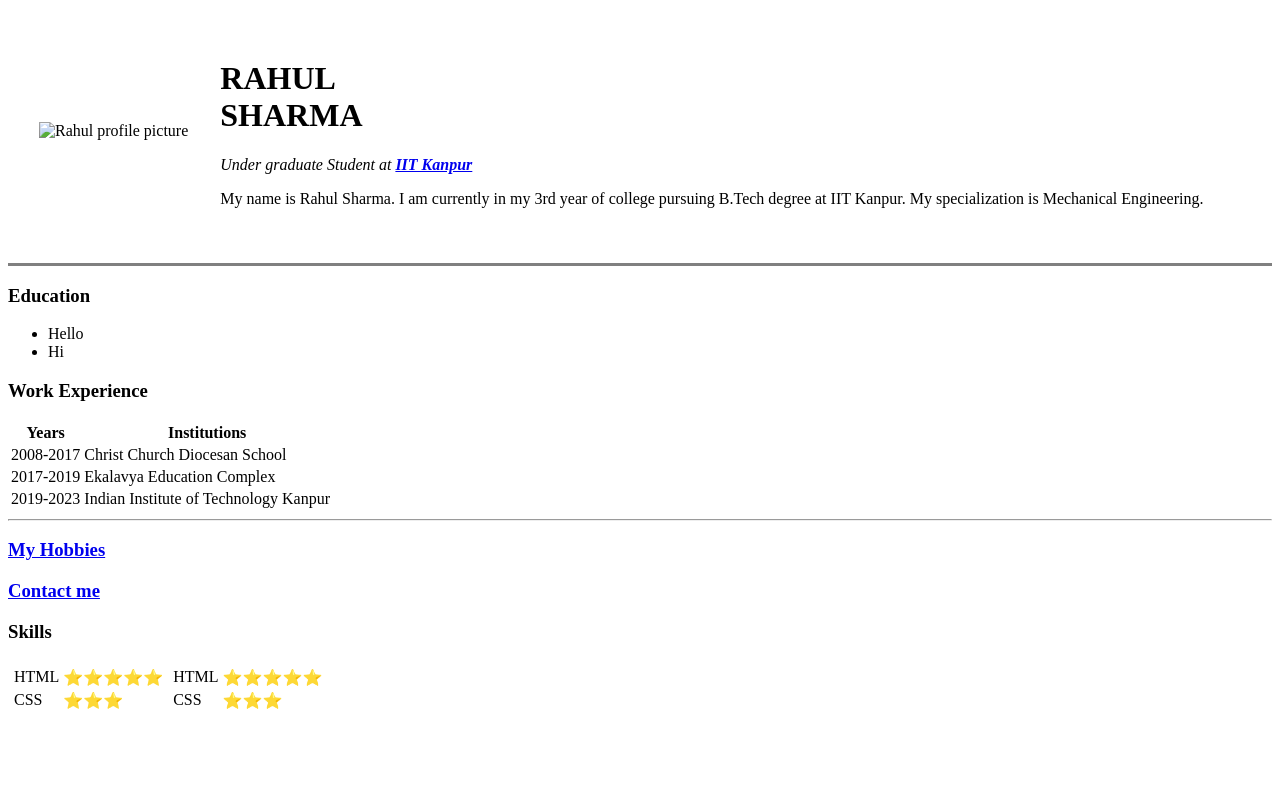
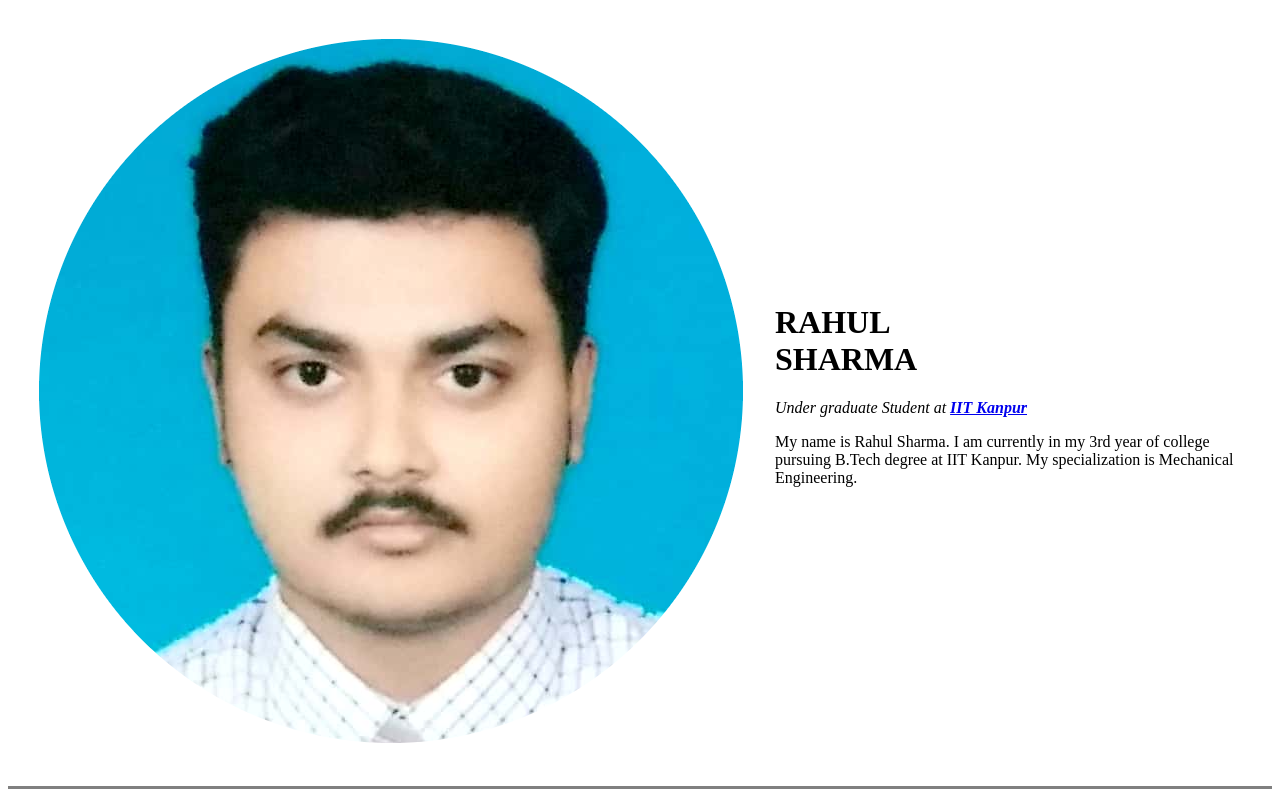
Before and after one commit to Rahul112001/CV, a plain HTML site: page index.html in a window 1280 px wide. Shown: the top 800 px of the page. Drawn offline with Linux system fonts and the light colour scheme.

Commit message:
Update index.html

```diff
--- a/index.html
+++ b/index.html
@@ -7,7 +7,7 @@
   <body>
     <table cellspacing="30">
       <tr>
-        <td><img src="images/Photo new.png" alt="Rahul profile picture"></td>
+        <td><img src="Photo new.png" alt="Rahul profile picture"></td>
         <td><h1>RAHUL <br> SHARMA </h1>
         <p>
           <em>Under graduate Student at <strong><a href="https://www.iitk.ac.in/">IIT Kanpur</a></strong></em>
```
